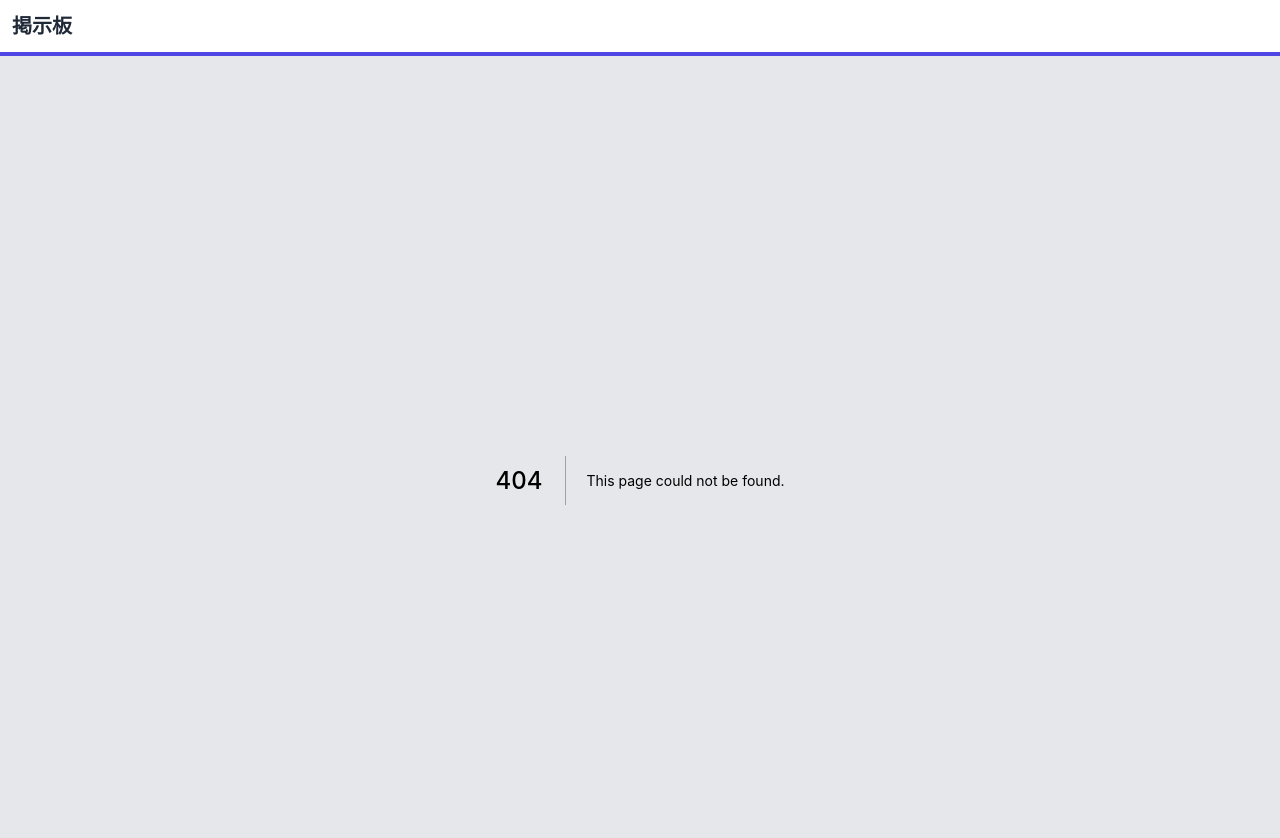
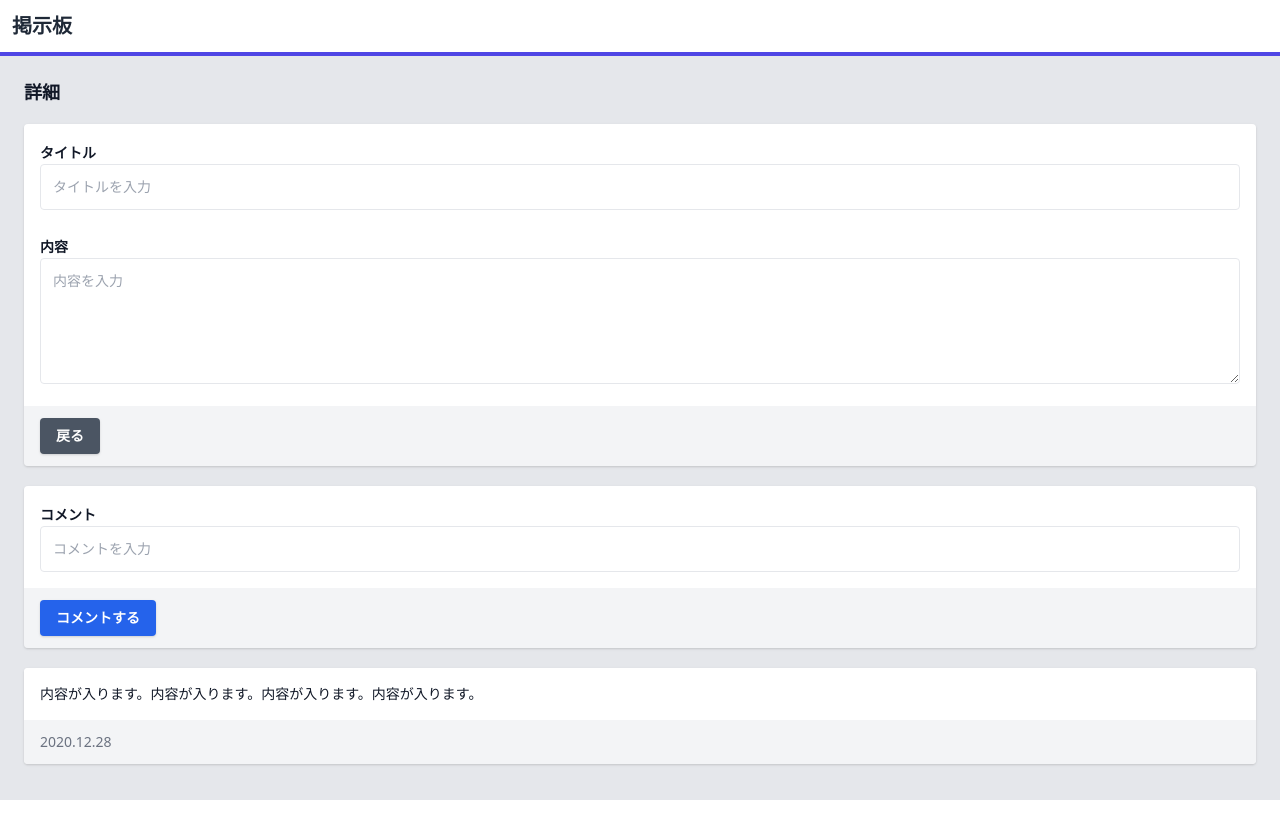
Before and after one commit to pontat/next-laravel-BBS, a Next.js app in the folder frontend/src/: page /posts/1 in a window 1280 px wide. Before the commit this address had no page. Shown: the top 838 px of the page. After the commit the page ends 800 px from the top, so only its background shows below. Built offline with nearby package versions, Linux system fonts and the light colour scheme.

Commit message:
feat:post datail markup

```diff
--- /dev/null
+++ b/frontend/src/pages/posts/[post_id].tsx
@@ -0,0 +1,57 @@
+import Link from 'next/link'
+
+export default function Posts() {
+  return (
+    <>
+      <h3 className="text-lg font-bold leading-6 text-gray-900">詳細</h3>
+      <div className="mt-5 shadow rounded overflow-hidden">
+        <div className="p-4 bg-white space-y-6">
+          <div>
+            <label htmlFor="title" className="text-sm font-bold text-gray-900">
+              タイトル
+            </label>
+            <input type="text" id="title" placeholder="タイトルを入力" className="w-full p-3 bg-white text-sm border border-blueGray-300 rounded" disabled />
+          </div>
+          <div>
+            <label htmlFor="content" className="text-sm font-bold text-gray-900">
+              内容
+            </label>
+            <textarea
+              id="content"
+              rows={5}
+              placeholder="内容を入力"
+              className="w-full p-3 bg-white text-sm border border-blueGray-300 rounded"
+              disabled
+            ></textarea>
+          </div>
+        </div>
+        <div className="flex px-4 py-3 bg-gray-100">
+          <Link href="/">
+            <a className="px-4 py-2 bg-gray-600 hover:bg-gray-500 text-sm font-bold text-white rounded shadow hover:shadow-md cursor-pointer">戻る</a>
+          </Link>
+        </div>
+      </div>
+      <div className="mt-5 shadow rounded overflow-hidden">
+        <div className="p-4 bg-white space-y-6">
+          <div>
+            <label htmlFor="comment" className="text-sm font-bold text-gray-900">
+              コメント
+            </label>
+            <input type="text" id="comment" placeholder="コメントを入力" className="w-full p-3 bg-white text-sm border border-blueGray-300 rounded" />
+          </div>
+        </div>
+        <div className="flex px-4 py-3 bg-gray-100">
+          <button className="px-4 py-2 bg-blue-600 hover:bg-blue-500 text-sm font-bold text-white rounded shadow hover:shadow-md">コメントする</button>
+        </div>
+      </div>
+      <div className="mt-5 bg-white shadow rounded overflow-hidden">
+        <div className="p-4 bg-white">
+          <p className="text-sm text-gray-900">内容が入ります。内容が入ります。内容が入ります。内容が入ります。</p>
+        </div>
+        <div className="px-4 py-3 bg-gray-100">
+          <p className="text-sm font-medium text-gray-500">2020.12.28</p>
+        </div>
+      </div>
+    </>
+  )
+}
```
